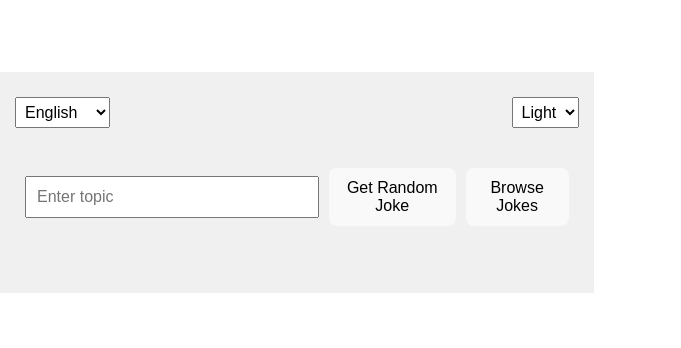
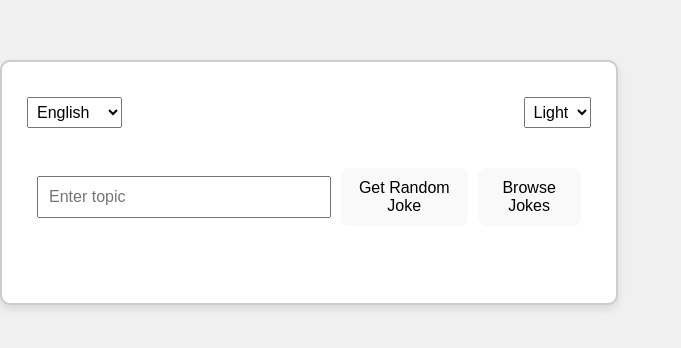
Before and after one commit to nkluba/dadjokesapp, a React (Vite) app: page / in a window 1280 px wide. Shown: the part 218-566 px from the top of the page, without its empty margins (0-681 px from the left). Built offline with nearby package versions, Linux system fonts and the light colour scheme.

Commit message:
beautify themes

```diff
--- a/src/App.css
+++ b/src/App.css
@@ -2,14 +2,41 @@
 body {
   margin: 0;
   font-family: sans-serif;
+  transition: background-color 0.3s, color 0.3s;
 }
 
+body.light {
+  background-color: #f0f0f0;
+  color: #000;
+}
+
+body.dark {
+  background-color: #1c1c1c;
+  color: #fff;
+}
+
+/* Your existing styles */
 .app {
   display: flex;
   flex-direction: column;
   align-items: center;
-  padding: 10px;
+  padding: 20px;
+  border-radius: 10px;
   transition: background-color 0.3s, color 0.3s;
+}
+
+/* Light Theme for App Container */
+.app.light {
+  background-color: #ffffff;
+  border: 2px solid #ccc;
+  box-shadow: 0 4px 8px rgba(0, 0, 0, 0.1);
+}
+
+/* Dark Theme for App Container */
+.app.dark {
+  background-color: #2c2c2c;
+  border: 2px solid #444;
+  box-shadow: 0 4px 8px rgba(0, 0, 0, 0.4);
 }
 
 nav {
@@ -73,27 +100,6 @@ nav select {
   font-size: 1em;
 }
 
-/* Light Theme */
-.app.light {
-  background-color: #f0f0f0;
-  color: #000;
-}
-
-.app.light .joke-list li {
-  background-color: #fff;
-}
-
-/* Dark Theme */
-.app.dark {
-  background-color: #1c1c1c;
-  color: #fff;
-}
-
-.app.dark .joke-list li {
-  background-color: #333;
-  border-color: #555;
-}
-
 /* Responsiveness */
 @media (min-width: 600px) {
   .control-panel {
--- a/src/App.tsx
+++ b/src/App.tsx
@@ -31,6 +31,10 @@ const App: React.FC = () => {
   useEffect(() => {
     localStorage.setItem('language', language);
     localStorage.setItem('theme', theme);
+    // Apply theme class to body
+    if (document.body) {
+      document.body.className = theme;
+    }
   }, [language, theme]);
 
   const fetchJokes = async (term = '') => {
```
